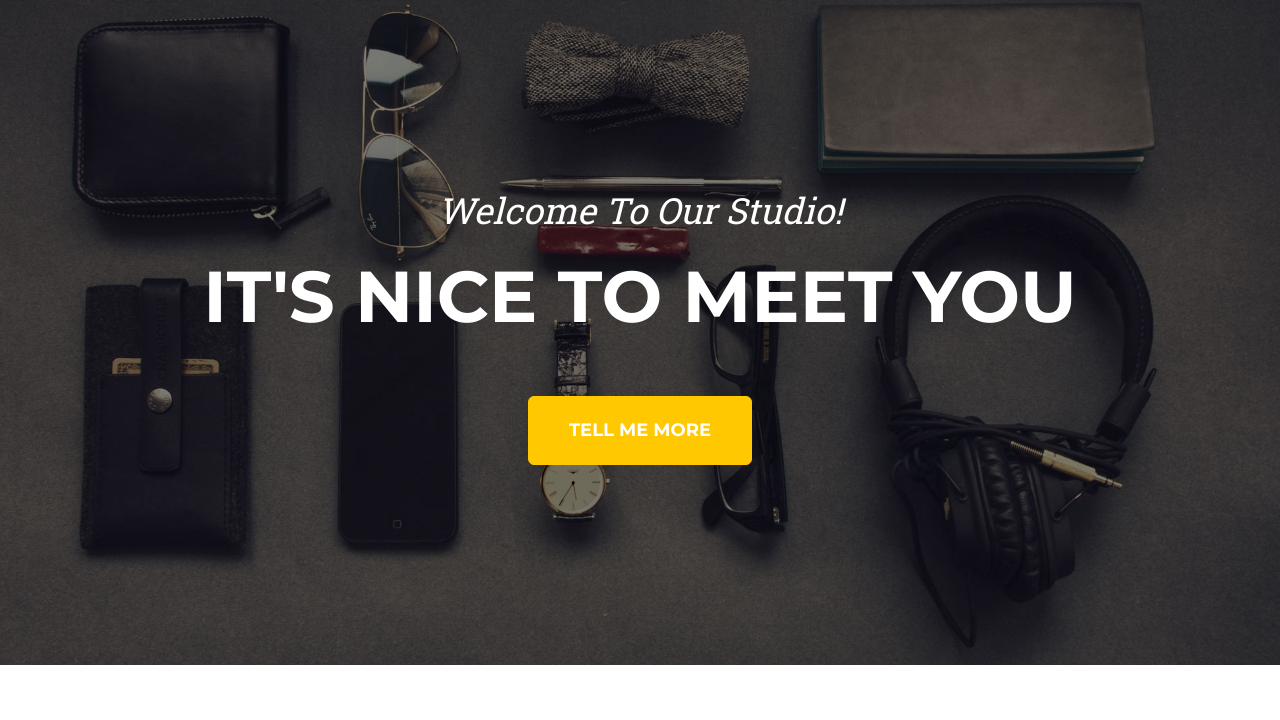
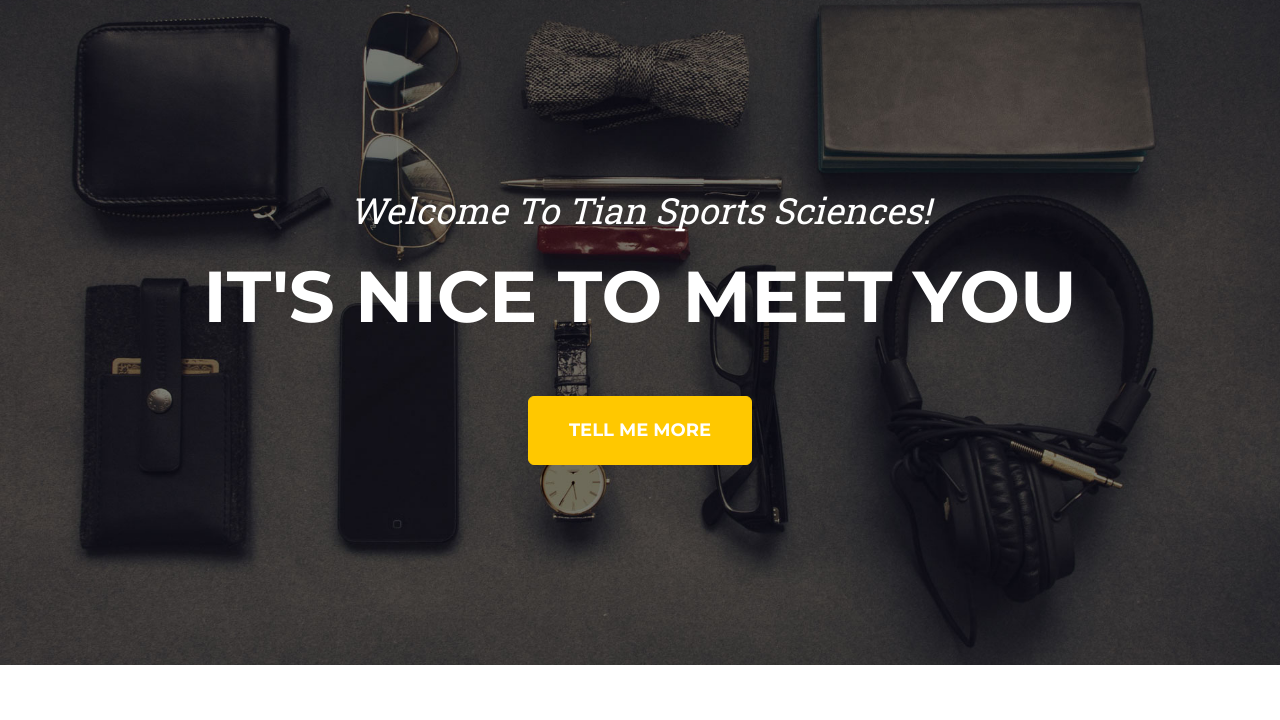
Before and after one commit to 0TCUT/0TCUT.github.io, a plain HTML site: page index.html in a window 1280 px wide. Shown: the part 80-800 px from the top of the page. Drawn offline with nearby package versions, Linux system fonts and the light colour scheme.

Commit message:
Update index.html

```diff
--- a/index.html
+++ b/index.html
@@ -39,7 +39,7 @@
         <!-- Masthead-->
         <header class="masthead">
             <div class="container">
-                <div class="masthead-subheading">Welcome To Our Studio!</div>
+                <div class="masthead-subheading">Welcome To Tian Sports Sciences!</div>
                 <div class="masthead-heading text-uppercase">It's Nice To Meet You</div>
                 <a class="btn btn-primary btn-xl text-uppercase" href="#services">Tell Me More</a>
             </div>
```
